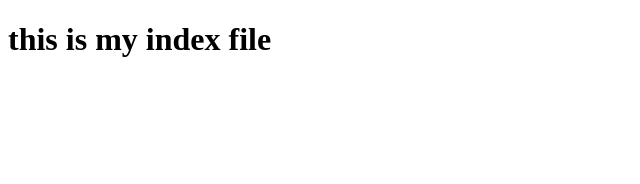
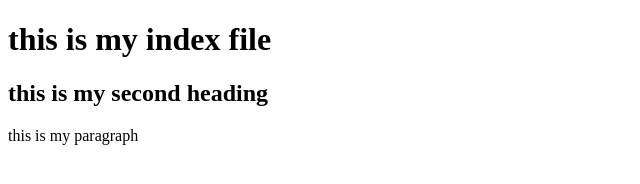
Before and after one commit to guddansaini12/html-projects, a plain HTML site: page index.html in a window 1280 px wide. Shown: the whole page, without its empty margins (0-640 px from the left). Drawn offline with Linux system fonts and the light colour scheme.

Commit message:
tested codespaces and changed index.html

```diff
--- a/index.html
+++ b/index.html
@@ -7,5 +7,7 @@
 </head>
 <body>
     <h1>this is my index file</h1>
+    <h2>this is my second heading</h2>
+    <p>this is my paragraph</p>
 </body>
 </html>
```
